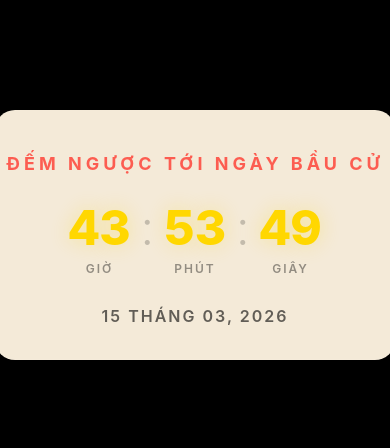
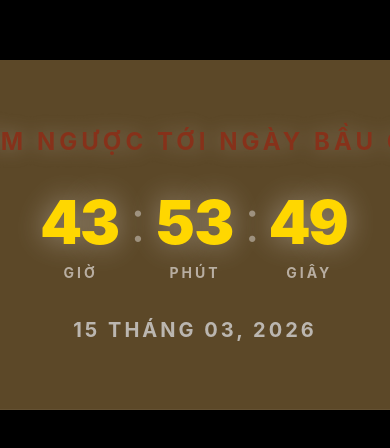
Before and after one commit to huyduc1704/mln131, a Next.js app: page / in a window 390 px wide. Shown: the part 9380-9828 px from the top of the page. Built offline with nearby package versions, Linux system fonts and the light colour scheme.

Commit message:
Update more effect

```diff
--- a/src/components/Accountability/Accountability.module.css
+++ b/src/components/Accountability/Accountability.module.css
@@ -62,7 +62,7 @@
 .institution .iconWrapper { color: #ff3b30; }
 .justice .iconWrapper { color: #ff9f0a; }
 .citizens {
-  transform: translateY(100px); /* Push citizens to bottom center */
+  transform: translateY(120px); /* Adjusted for better connection flow */
   border-color: #0a84ff;
   box-shadow: 0 0 40px rgba(10, 132, 255, 0.2);
 }
--- a/src/components/Accountability/Accountability.tsx
+++ b/src/components/Accountability/Accountability.tsx
@@ -26,7 +26,7 @@ export default function Accountability() {
 
       tl.from(".center-node", { scale: 0, opacity: 0, duration: 1, ease: "back.out(1.5)" })
         .from(".side-node", { opacity: 0, y: 50, duration: 1, stagger: 0.3 }, "-=0.5")
-        .from(".connector", { opacity: 0, strokeDashoffset: "100", duration: 1 }, "-=0.5");
+        .from(".connector", { strokeDashoffset: 500, opacity: 0, duration: 1.5, stagger: 0.2 }, "-=0.5");
 
     }, containerRef);
 
@@ -66,16 +66,32 @@ export default function Accountability() {
           </div>
 
           {/* Connectors */}
-          <svg className={styles.linesSvg} preserveAspectRatio="none">
-            <path className="connector" d="M200,100 C 300,100 300,200 450,200" stroke="url(#gradient)" strokeWidth="3" fill="none" strokeDasharray="100" strokeDashoffset="0" />
-            <path className="connector" d="M700,100 C 600,100 600,200 450,200" stroke="url(#gradient)" strokeWidth="3" fill="none" strokeDasharray="100" strokeDashoffset="0" />
-
+          <svg className={styles.linesSvg} viewBox="0 0 1000 400" preserveAspectRatio="none">
             <defs>
-               <linearGradient id="gradient" x1="0%" y1="0%" x2="100%" y2="0%">
-                 <stop offset="0%" stopColor="#ff3b30" />
-                 <stop offset="100%" stopColor="#0a84ff" />
-               </linearGradient>
+              <linearGradient id="lineGradient" x1="0%" y1="0%" x2="100%" y2="0%">
+                <stop offset="0%" stopColor="rgba(255, 59, 48, 0.5)" />
+                <stop offset="50%" stopColor="rgba(10, 132, 255, 1)" />
+                <stop offset="100%" stopColor="rgba(255, 159, 10, 0.5)" />
+              </linearGradient>
             </defs>
+            <path
+              className="connector"
+              d="M 280,150 C 350,150 380,300 450,300"
+              stroke="url(#lineGradient)"
+              strokeWidth="2"
+              fill="none"
+              strokeDasharray="500"
+              strokeDashoffset="0"
+            />
+            <path
+              className="connector"
+              d="M 720,150 C 650,150 620,300 550,300"
+              stroke="url(#lineGradient)"
+              strokeWidth="2"
+              fill="none"
+              strokeDasharray="500"
+              strokeDashoffset="0"
+            />
           </svg>
 
         </div>
--- a/src/components/Countdown/Countdown.module.css
+++ b/src/components/Countdown/Countdown.module.css
@@ -1,11 +1,12 @@
 .countdownSection {
-  width: 400px;
-  height: 250px;
+  width: 600px;
+  height: 350px;
   padding: 40px 0;
-  background-color: #f4ead8;
+  background-color: rgba(201, 157, 87, 0.459);
   border-bottom: 1px solid rgba(255, 255, 255, 0.05);
   display: flex;
   justify-content: center;
+  align-items: center;
   z-index: 10;
   position: relative;
   border-radius: 20px;
@@ -19,12 +20,25 @@
 }
 
 .label {
-  font-size: 18px;
+  font-size: 24px;
   font-weight: 700;
   letter-spacing: 4px;
-  color: #ff3b30;
+  color: #ff0d00;
+  text-shadow: 0 0 20px rgb(255, 255, 255);
   text-transform: uppercase;
-  opacity: 0.8;
+  opacity: 0.9;
+  animation: flash 0.3s infinite alternate;
+}
+
+@keyframes flash {
+  from {
+    opacity: 1;
+    filter: brightness(1.2) drop-shadow(0 0 10px rgba(255, 13, 0, 0.8));
+  }
+  to {
+    opacity: 0.3;
+    filter: brightness(0.8);
+  }
 }
 
 .timer {
@@ -41,35 +55,35 @@
 }
 
 .number {
-  font-size: clamp(48px, 6vw, 72px);
-  font-weight: 800;
+  font-size: clamp(60px, 10vw, 100px);
+  font-weight: 900;
   color: #ffd700;
   line-height: 1;
-  text-shadow: 0 0 20px rgba(255, 215, 0, 0.3);
+  text-shadow: 0 0 30px rgba(255, 255, 255, 0.4);
   font-variant-numeric: tabular-nums;
 }
 
 .unit {
-  font-size: 12px;
-  font-weight: 600;
-  color: rgba(0, 0, 0, 0.4);
-  margin-top: 8px;
-  letter-spacing: 2px;
+  font-size: 14px;
+  font-weight: 700;
+  color: rgba(245, 242, 242, 0.6);
+  margin-top: 10px;
+  letter-spacing: 3px;
 }
 
 .separator {
-  font-size: 48px;
+  font-size: 60px;
   font-weight: 300;
-  color: rgba(0, 0, 0, 0.2);
-  margin-bottom: 25px;
+  color: rgba(252, 249, 249, 0.4);
+  margin-bottom: 35px;
 }
 
 .dateLabel {
-  font-size: 16px;
-  font-weight: 600;
-  color: #000000;
-  opacity: 0.6;
-  letter-spacing: 2px;
+  font-size: 20px;
+  font-weight: 700;
+  color: #d4d3d3;
+  opacity: 0.8;
+  letter-spacing: 3px;
 }
 
 @media (max-width: 600px) {
```
